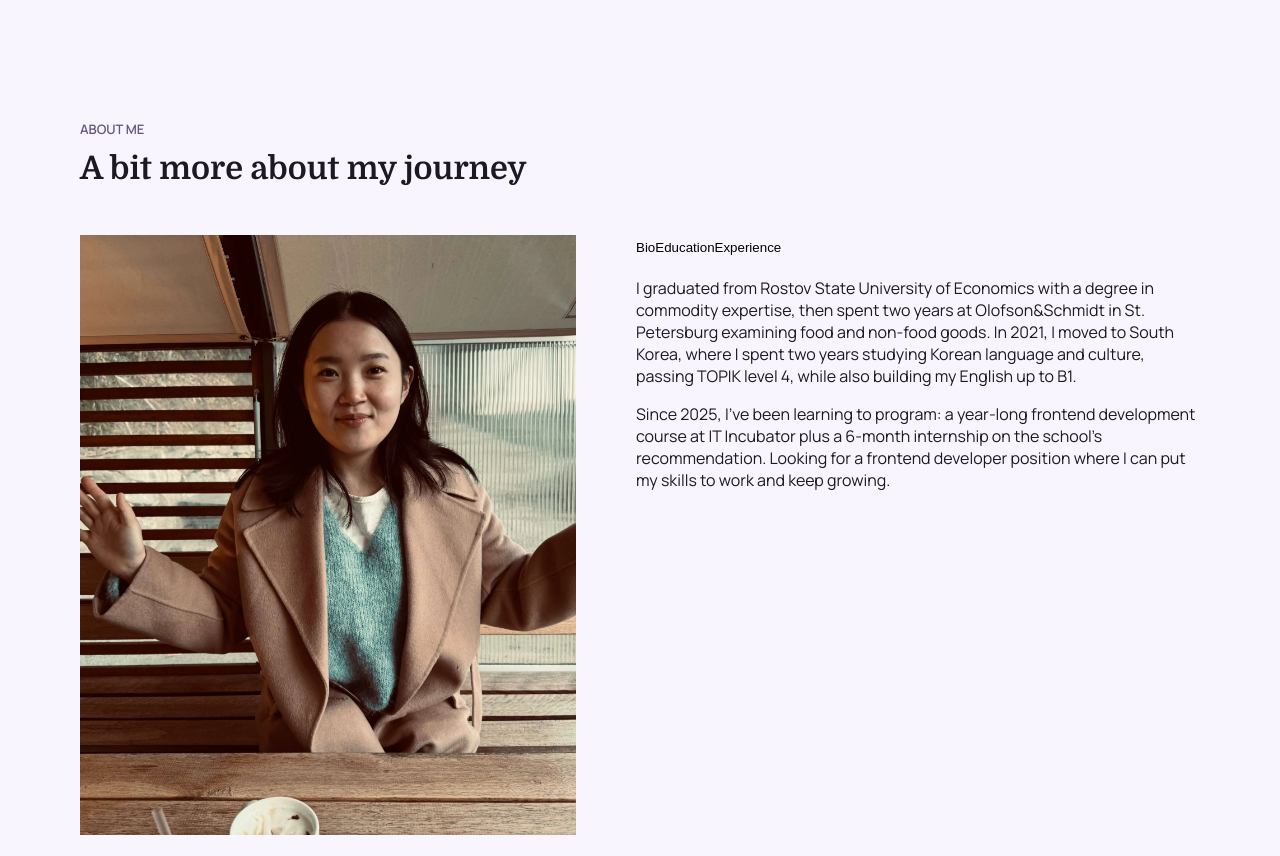
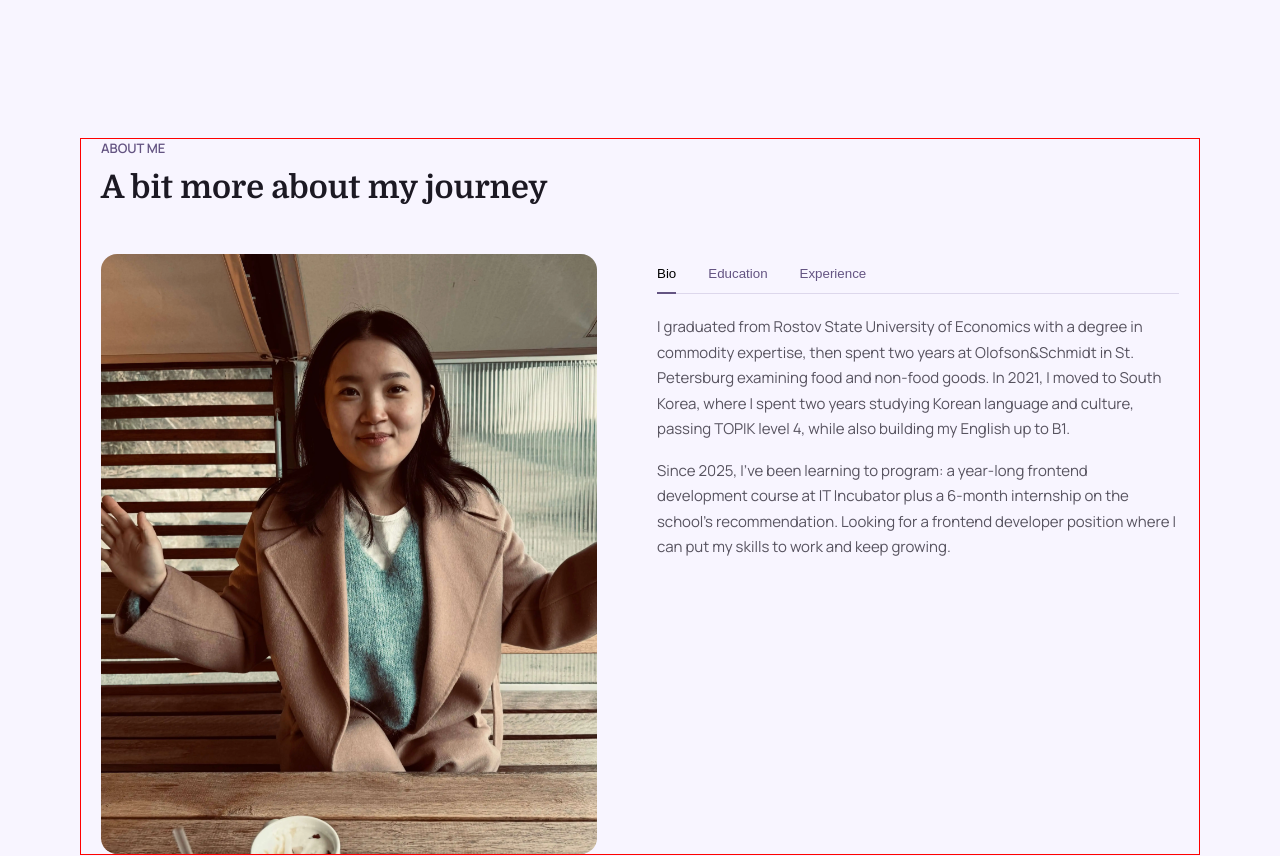
Before and after one commit to torichvic2/portfolio-project-styled-components, a React (Vite) app: page / in a window 1280 px wide. Shown: the part 3200-4056 px from the top of the page. Built offline with nearby package versions, Linux system fonts and the light colour scheme.

Commit message:
style: style about section"
"

```diff
--- a/src/layout/sections/about/About.tsx
+++ b/src/layout/sections/about/About.tsx
@@ -6,28 +6,29 @@ import {AboutTabs} from "./aboutTabs/AboutTabs.tsx";
 import {AboutTab} from "./aboutTabs/aboutData.ts"
 import {education, experience, tabContent} from "./aboutTabs/aboutData.ts";
 import {useState} from "react";
+import {Container} from "../../../components/container.ts";
 
 export const About = () => {
     const [activeTab, setActiveTab] = useState<AboutTab>('bio');
 
     return (
         <StyledAbout>
+            <Container>
 
                 <SectionHeading eyebrow="ABOUT ME" title="A bit more about my journey"/>
-
                 <FlexWrapper align="flex-start" gap="60px">
                     <StyledPhoto src={aboutPhoto} alt="Chen Viktoria"/>
 
                     <StyledContent>
-
                         <AboutTabs activeTab={activeTab} onTabChange={setActiveTab}/>
-
-                    <StyledTextBlock>
+                        <StyledBioBlock>
                             {activeTab === "bio" &&
                                 tabContent.bio.map((p, index) => (
                                     <p key={index}>{p}</p>
                                 ))
                             }
+                        </StyledBioBlock>
+                        <StyledTextBlock>
                             {activeTab === "education" &&
                                 education.map((entry) => (
                                     <TimelineItem key={entry.period + entry.title}>
@@ -56,10 +57,8 @@ export const About = () => {
                             }
                         </StyledTextBlock>
                     </StyledContent>
-
-
-
                 </FlexWrapper>
+            </Container>
         </StyledAbout>
     );
 };
@@ -78,32 +77,50 @@ const StyledContent = styled.div`
 const StyledPhoto = styled.img`
     max-width: 496px;
     width: 100%;
+    border-radius: 16px;
     min-height: 600px;
     object-fit: cover;
 `
+
+const StyledBioBlock = styled.div`
+    display: flex;
+    flex-direction: column;
+    gap: 16px;
+
+    color: ${({theme}) => theme.colors.textSecondary};
+    font-size: ${({theme}) => theme.fontSizes.h4};
+    line-height: 170%;
+
+`
+
 const StyledTextBlock = styled.div`
+    display: grid;
+    grid-template-columns: 140px 1fr;
+    row-gap: 16px;
+    column-gap: 70px;
+`
+const TimelineItem = styled.div`
+    display: contents;
+
+`
+
+const ContentBox = styled.div`
    display: flex;
     flex-direction: column;
     gap: 16px;
 `
-const TimelineItem = styled.div`
-    display: flex;
-    gap: 80px;
-    align-items: center;
-`
-
-const ContentBox = styled.div`
-
-`
 
 const Period = styled.span`
-    display: block;
-    width: 120px;
+    display: inline-block;
+    width: 140px;
+    text-align: right;
 `
 const EntryTitle = styled.h4`
-
+    text-align: left;
 `
 const Place = styled.span`
-
-
+    color: ${({ theme }) => theme.colors.textMuted};
+    font-size: ${({theme}) => theme.fontSizes.small};
+    font-weight: 300;
+    margin-left: 10px;
 `
--- a/src/layout/sections/about/aboutTabs/AboutTabs.tsx
+++ b/src/layout/sections/about/aboutTabs/AboutTabs.tsx
@@ -27,9 +27,38 @@ export const AboutTabs = (props: AboutTabsPropsType) => {
 };
 
 const StyledTabs = styled.div`
+    display: flex;
+    gap: 32px;
+
+    border-bottom: 1px solid ${({ theme }) => theme.colors.border};
+    transition: border-bottom-width 0.7s;
 
 `
 
 const StyledTabButton = styled.button<{ $isActive: boolean }>`
+    position: relative;
+    cursor: pointer;
+    color: ${({ theme, $isActive }) =>
+    $isActive ? theme.colors.text : theme.colors.textMuted};
+    text-align: left;
+    padding: 12px 0;
+    border: none;
+    background: none;
 
-`
+    &::after {
+        content: '';
+        position: absolute;
+        left: 0;
+        bottom: -1px; /* перекрывает border-bottom контейнера */
+        width: 100%;
+        height: 2px;
+        background: ${({ theme }) => theme.colors.borderHover};
+        transform: scaleX(${({ $isActive }) => ($isActive ? 1 : 0)});
+        transform-origin: left;
+        transition: transform 0.3s ease;
+    }
+
+    &:hover::after {
+        transform: scaleX(1);
+    }
+`;
--- a/src/layout/sections/projects/project/ProjectCard.tsx
+++ b/src/layout/sections/projects/project/ProjectCard.tsx
@@ -45,6 +45,7 @@ const StyledDescription = styled.p`
     font-family: ${({theme}) => theme.fonts.body};
     font-size: ${({theme}) => theme.fontSizes.h4};
     color: ${({theme}) => theme.colors.textSecondary};
+    line-height: 160%; /* 22.4px */
 
     margin: 12px 0;
 `
```
Lines whose indentation alone changed are shown as unchanged.
